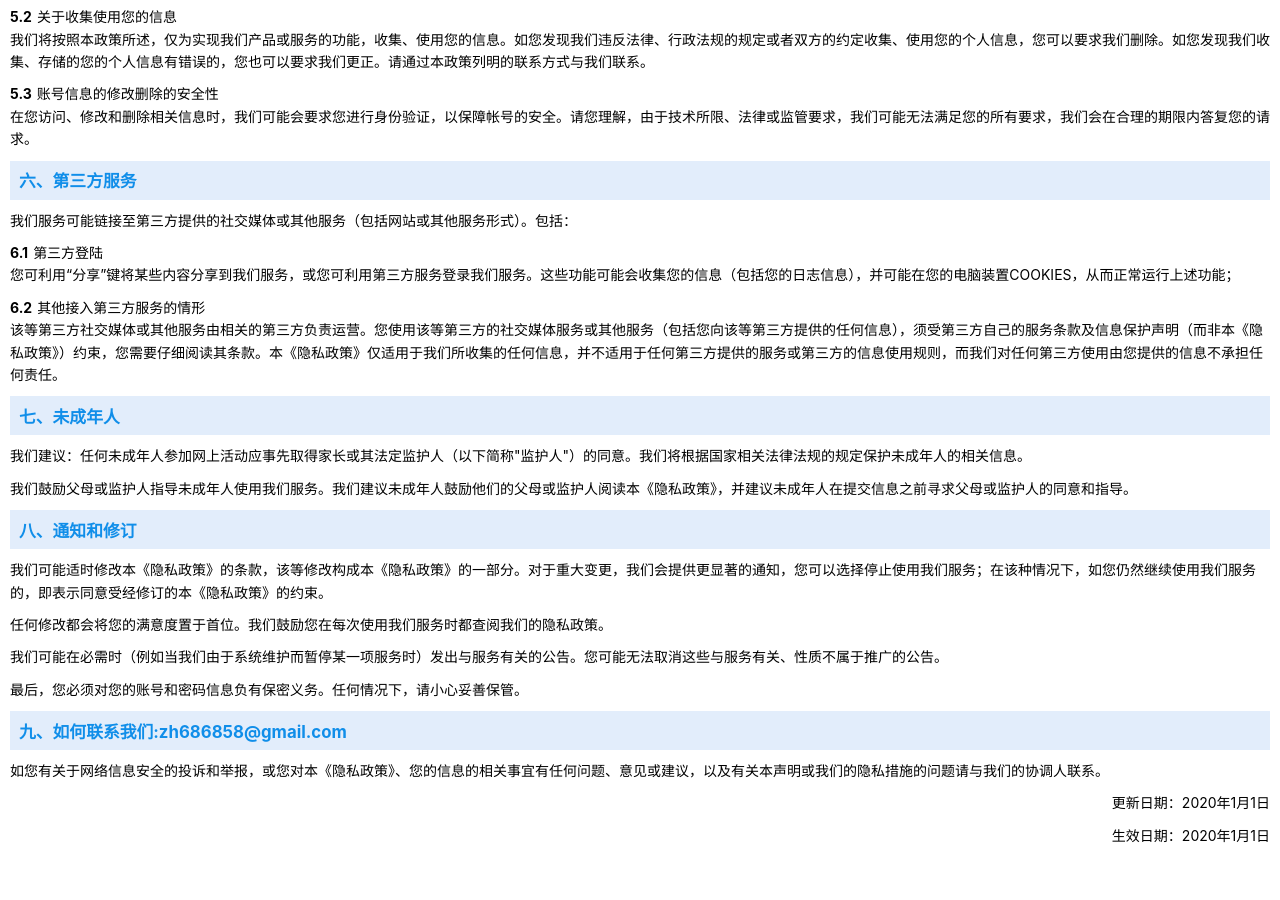
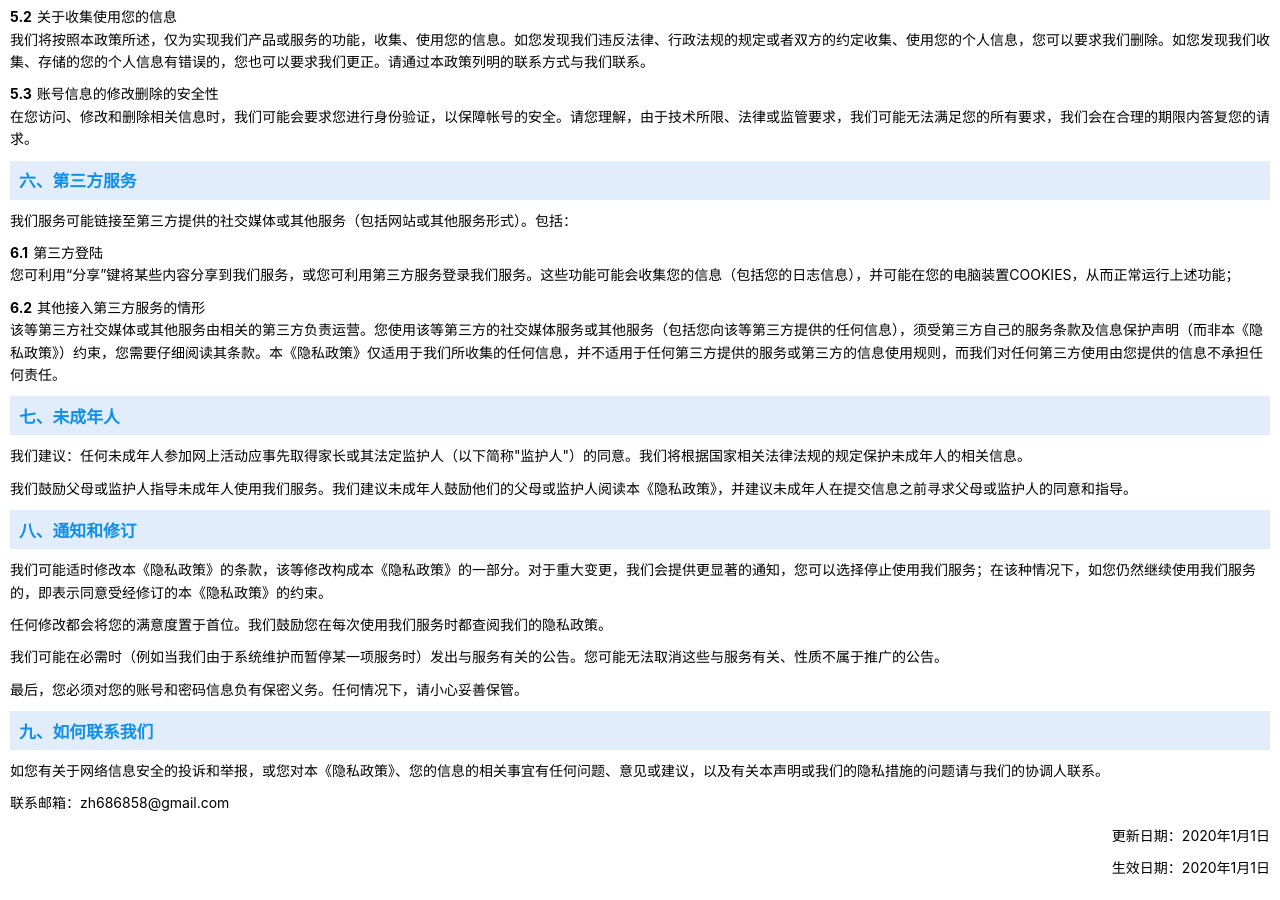
Before and after one commit to LLAvaiable/LLAvaiable.github.io, a Jekyll site: the page privacycn.html, which Jekyll copies as it is, in a window 1280 px wide and 900 px high, scrolled down 3348 px. Built offline with Jekyll 4.4.1, drawn with Linux system fonts in a browser that asks for light colours; before the commit the page ends 4215 px from its top, so only the background shows below that.

Commit message:
Update privacycn.html

```diff
--- a/privacycn.html
+++ b/privacycn.html
@@ -238,9 +238,10 @@
 			<p>我们可能在必需时（例如当我们由于系统维护而暂停某一项服务时）发出与服务有关的公告。您可能无法取消这些与服务有关、性质不属于推广的公告。</p>
 			<p>最后，您必须对您的账号和密码信息负有保密义务。任何情况下，请小心妥善保管。</p>
 		</div>
-		<h2 class="subtitle">九、如何联系我们:zh686858@gmail.com</h2>
+		<h2 class="subtitle">九、如何联系我们</h2>
 		<div class="section">
 			<p>如您有关于网络信息安全的投诉和举报，或您对本《隐私政策》、您的信息的相关事宜有任何问题、意见或建议，以及有关本声明或我们的隐私措施的问题请与我们的协调人联系。</p>
+			<p>联系邮箱：zh686858@gmail.com</p>
 			<p align="right">更新日期：2020年1月1日</p>
 			<p align="right">生效日期：2020年1月1日</p>
 		</div>
```
